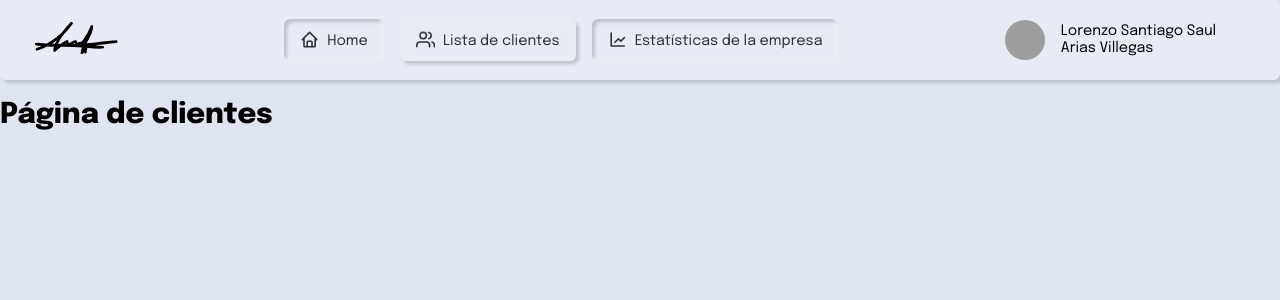
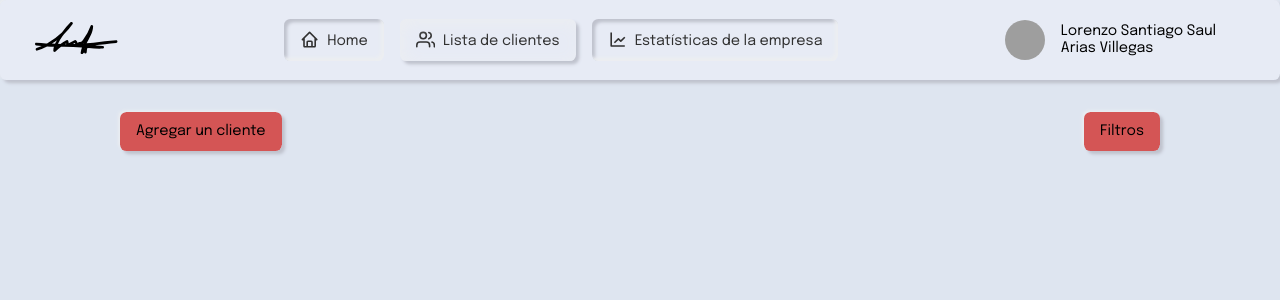
Before and after one commit to imloreno/loan_system--frontend, a React (Create React App) app: page /clientes in a window 1280 px wide. Shown: the top 300 px of the page. Built offline with nearby package versions, Linux system fonts and the light colour scheme; grey boxes are pictures that could not be loaded.

Commit message:
Fixing some errors

```diff
--- a/src/presentation/components/common/Button.styled.ts
+++ b/src/presentation/components/common/Button.styled.ts
@@ -1,9 +1,12 @@
 import styled from "styled-components";
+import { BorderAbove } from "presentation/styles/mixins/Borders";
 
 const Button = styled.button`
-  background-color: red;
-  color: white;
+  ${BorderAbove("hover")}
   padding: 0.7rem 1rem;
+  background-color: #d45555;
+  border: none;
+  cursor: pointer;
 `;
 
 export default Button;
--- a/src/presentation/components/common/ClientItem/Client.styled.ts
+++ b/src/presentation/components/common/ClientItem/Client.styled.ts
@@ -24,7 +24,7 @@ const Client = styled.div`
   }
 
   & ul {
-    ${BorderBelow(theme)}
+    ${BorderBelow()}
     display: flex;
     gap: 0.2rem;
     justify-content: start;
--- a/src/presentation/components/common/Section.styled.ts
+++ b/src/presentation/components/common/Section.styled.ts
@@ -1,11 +1,8 @@
 import styled from "styled-components";
 import { BorderAbove } from "presentation/styles/mixins/Borders";
-import { getTheme } from "infraestructure/gateways/themeLocalStorage";
-
-const theme = getTheme();
 
 const Section = styled.section`
-  ${BorderAbove(theme)}
+  ${BorderAbove()}
   padding: 1.5rem;
 `;
 
--- a/src/presentation/components/layout/Menu/Header.styled.tsx
+++ b/src/presentation/components/layout/Menu/Header.styled.tsx
@@ -5,7 +5,7 @@ import { BorderAbove } from "presentation/styles/mixins/Borders";
 const theme = getTheme();
 
 const StyledHeader = styled.header`
-  ${BorderAbove(theme)}
+  ${BorderAbove()}
   position: sticky;
   top: 0;
   display: flex;
--- a/src/presentation/components/layout/Menu/Link.styled.tsx
+++ b/src/presentation/components/layout/Menu/Link.styled.tsx
@@ -6,7 +6,7 @@ import { NavLink } from "react-router-dom";
 const theme = getTheme();
 
 const Link = styled(NavLink)`
-  ${BorderBelow(theme, "hover")}
+  ${BorderBelow("hover")}
   display: flex;
   gap: 0.5rem;
   align-items: flex-end;
--- a/src/presentation/container/Router/index.tsx
+++ b/src/presentation/container/Router/index.tsx
@@ -1,6 +1,8 @@
 import { BrowserRouter, Routes, Route } from "react-router-dom";
 import Menu from "presentation/components/layout/Menu";
+
 import Home from "../screens/Home";
+import Clients from "../screens/Clients";
 
 const Router = () => {
   return (
@@ -9,7 +11,7 @@ const Router = () => {
         <Menu />
         <Routes>
           <Route path="/" element={<Home />} />
-          <Route path="/clientes" element={<h1>Página de clientes</h1>} />
+          <Route path="/clientes" element={<Clients />} />
           <Route path="/estadisticas" element={<h1>Estadisticas</h1>} />
         </Routes>
       </BrowserRouter>
--- /dev/null
+++ b/src/presentation/container/screens/Clients/index.tsx
@@ -0,0 +1,19 @@
+import Button from "presentation/components/common/Button.styled";
+import HeaderPage from "presentation/components/layout/HeaderPage";
+
+type Props = {};
+
+const Clients = (props: Props) => {
+  return (
+    <main>
+      <HeaderPage>
+        <Button onClick={() => alert("Hola como estas")}>
+          Agregar un cliente
+        </Button>
+        <Button>Filtros</Button>
+      </HeaderPage>
+    </main>
+  );
+};
+
+export default Clients;
--- a/src/presentation/container/screens/Home/ClientList/ClientCard.styled.ts
+++ b/src/presentation/container/screens/Home/ClientList/ClientCard.styled.ts
@@ -1,11 +1,8 @@
 import { BorderBelow } from "presentation/styles/mixins/Borders";
 import styled from "styled-components";
-import { getTheme } from "infraestructure/gateways/themeLocalStorage";
-
-const theme = getTheme();
 
 const ClientCard = styled.section`
-  ${BorderBelow(theme, "hover")}
+  ${BorderBelow()}
   display: grid;
   column-gap: 1rem;
   grid-template-columns: 0.4fr 1fr;
--- a/src/presentation/styles/GloalStyle.ts
+++ b/src/presentation/styles/GloalStyle.ts
@@ -9,6 +9,7 @@ body{
    background-color: ${theme.background};
    font-family: 'Epilogue', sans-serif;
    font-size: .9rem;
+   -webkit-tap-highlight-color: transparent;
 }
 main{
    max-width: 65rem;
--- a/src/presentation/styles/mixins/Borders.ts
+++ b/src/presentation/styles/mixins/Borders.ts
@@ -1,10 +1,13 @@
 import { css } from "styled-components";
-import Theme from "interfaces/theme";
+import { getTheme } from "infraestructure/gateways/themeLocalStorage";
 
 /*
   Those two elements are used to create a border around the elements.
 */
-const BorderAbove = (props: Theme, trigger = "empty") => css`
+
+const theme = getTheme();
+
+const BorderAbove = (trigger = "empty") => css`
   position: relative;
   border-radius: 0.4rem;
 
@@ -23,12 +26,12 @@ const BorderAbove = (props: Theme, trigger = "empty") => css`
 
   &::before {
     opacity: 0;
-    box-shadow: inset -0.2rem -0.2rem 0.2rem ${props.shadow[1]},
-      inset 0.2rem 0.2rem 0.2rem ${props.shadow[0]};
+    box-shadow: inset -0.2rem -0.2rem 0.2rem ${theme.shadow[1]},
+      inset 0.2rem 0.2rem 0.2rem ${theme.shadow[0]};
   }
   &::after {
-    box-shadow: 0.2rem 0.2rem 0.2rem ${props.shadow[0]},
-      -0.1rem -0.1rem 0.2rem ${props.shadow[1]};
+    box-shadow: 0.2rem 0.2rem 0.2rem ${theme.shadow[0]},
+      -0.1rem -0.1rem 0.2rem ${theme.shadow[1]};
   }
 
   &${":" + trigger}, &.active {
@@ -41,7 +44,7 @@ const BorderAbove = (props: Theme, trigger = "empty") => css`
   }
 `;
 
-const BorderBelow = (props: Theme, trigger = "empty") => css`
+const BorderBelow = (trigger = "empty") => css`
   position: relative;
   border-radius: 0.4rem;
 
@@ -59,13 +62,13 @@ const BorderBelow = (props: Theme, trigger = "empty") => css`
   }
 
   &::before {
-    box-shadow: inset -0.2rem -0.2rem 0.2rem ${props.shadow[1]},
-      inset 0.2rem 0.2rem 0.2rem ${props.shadow[0]};
+    box-shadow: inset -0.2rem -0.2rem 0.2rem ${theme.shadow[1]},
+      inset 0.2rem 0.2rem 0.2rem ${theme.shadow[0]};
   }
   &::after {
     opacity: 0;
-    box-shadow: 0.2rem 0.2rem 0.2rem ${props.shadow[0]},
-      inset 0.2rem 0.2rem 1rem ${props.shadow[1]};
+    box-shadow: 0.2rem 0.2rem 0.2rem ${theme.shadow[0]},
+      inset 0.2rem 0.2rem 1rem ${theme.shadow[1]};
   }
 
   &${":" + trigger}, &.active {
--- a/src/presentation/styles/mixins/Buttons.ts
+++ b/src/presentation/styles/mixins/Buttons.ts
@@ -2,7 +2,7 @@ import { css } from "styled-components";
 import { BorderBelow } from "./Borders";
 
 const ButtonFormat = css`
-  ${BorderBelow}
+  ${BorderBelow()}
 `;
 
 export default ButtonFormat;
```
